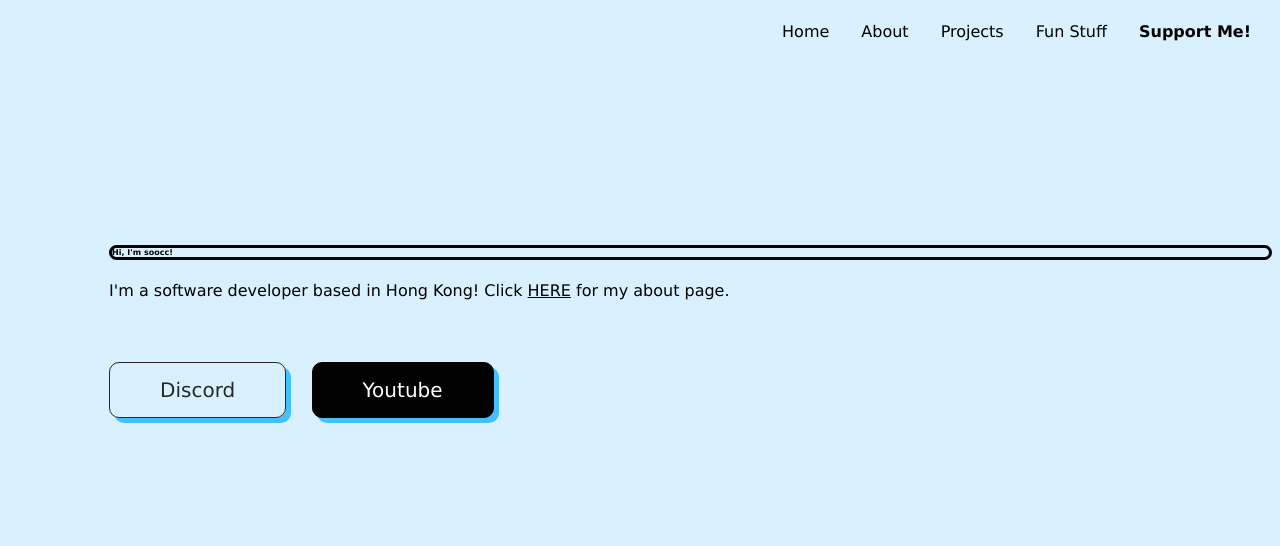
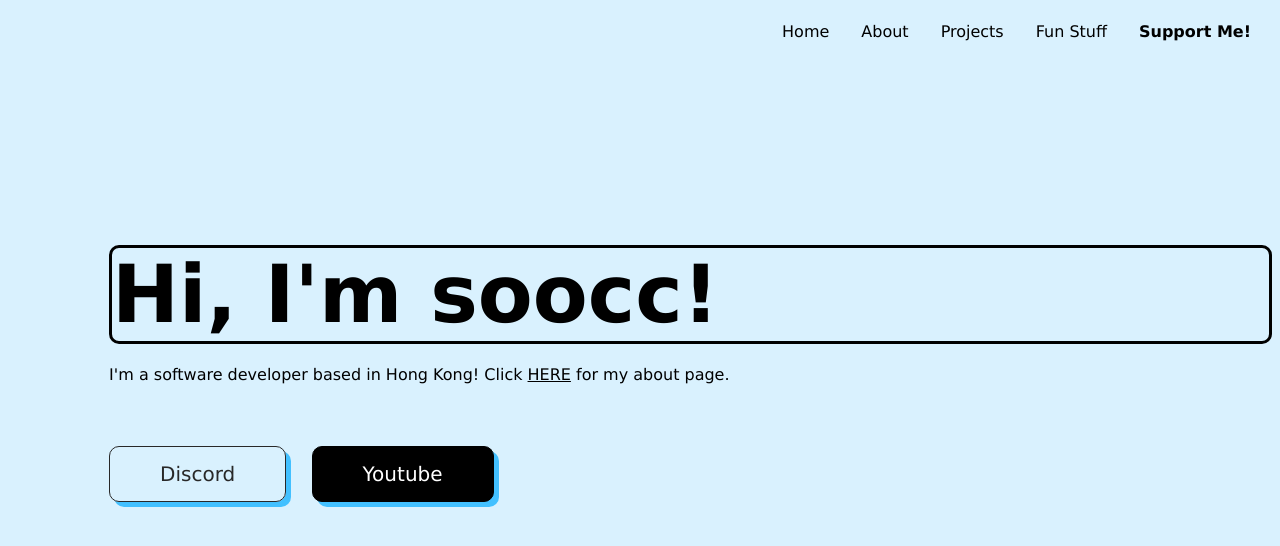
Before and after one commit to soocc/sooccsocks2, a Jekyll site: the page built from index.html, in a window 1280 px wide. Shown: the top 546 px of the page. Built offline with Jekyll 4.4.1, drawn with Linux system fonts in a browser that asks for light colours.

Commit message:
Update index.html

```diff
--- a/index.html
+++ b/index.html
@@ -10,7 +10,7 @@ layout: default
     <style>
       .welcome {
         font-weight: bold;
-        font-size: 50%;
+        font-size: 500%;
         margin-left: 8%;
         margin-top: 15%;
         margin-bottom: 0px;
```
